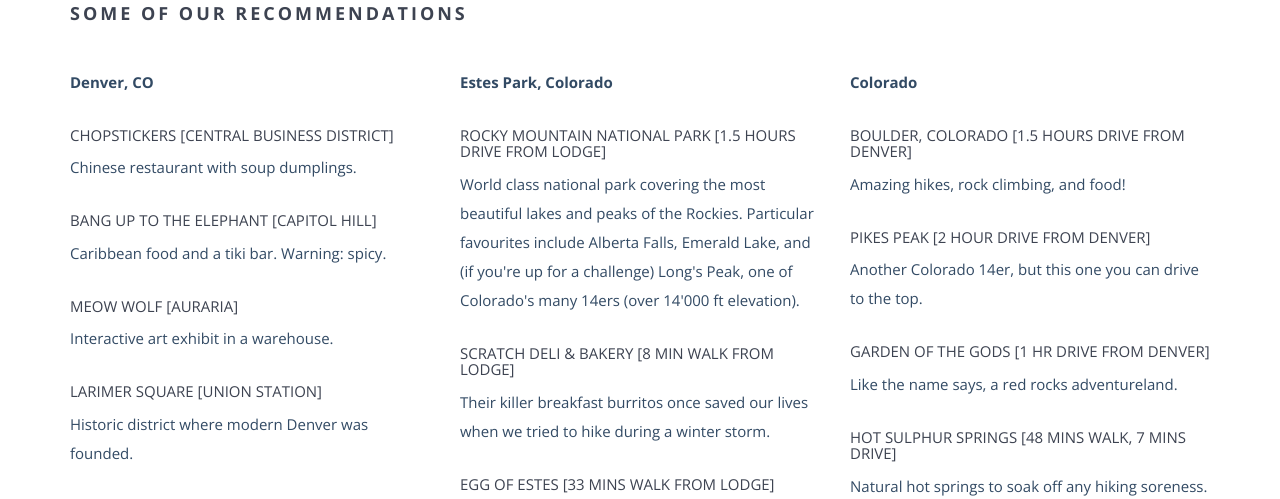
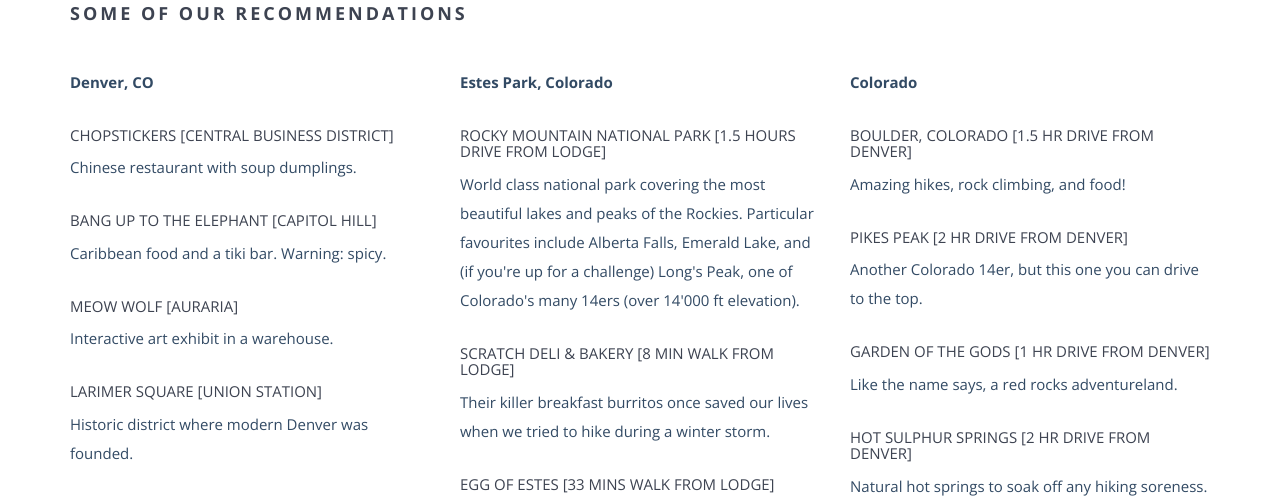
Before and after one commit to plum-soup/wedding, a website: page index.html in a window 1280 px wide. Shown: the part 6020-6519 px from the top of the page. Drawn offline with nearby package versions, Linux system fonts and the light colour scheme; some packages are replaced by stand-ins of ours; files whose address does not match are found by name.

Commit message:
Some corrections to driving timings

```diff
--- a/index.html
+++ b/index.html
@@ -481,12 +481,12 @@
                 <div class="wp4">
                     <p><strong>Colorado</strong></p>
 
-                    <h5>Boulder, Colorado <span class="time">[1.5 hours drive from Denver]</span></h5>
+                    <h5>Boulder, Colorado <span class="time">[1.5 hr drive from Denver]</span></h5>
                     <p>Amazing hikes, rock climbing, and food!
                         </p>
                 </div>
                 <div class="wp7">
-                    <h5>Pikes Peak <span class="time">[2 hour drive from Denver]</span></h5>
+                    <h5>Pikes Peak <span class="time">[2 hr drive from Denver]</span></h5>
                     <p>Another Colorado 14er, but this one you can drive to the top. </p>
                 </div>
                 <div class="wp10">
@@ -494,7 +494,7 @@
                     <p>Like the name says, a red rocks adventureland. </p>
                 </div>
                 <div class="wp13">
-                    <h5>Hot Sulphur Springs <span class="time">[48 mins walk, 7 mins drive]</span></h5>
+                    <h5>Hot Sulphur Springs <span class="time">[2 hr drive from Denver]</span></h5>
                     <p>Natural hot springs to soak off any hiking soreness. </p>
                 </div>
             </div>
```
